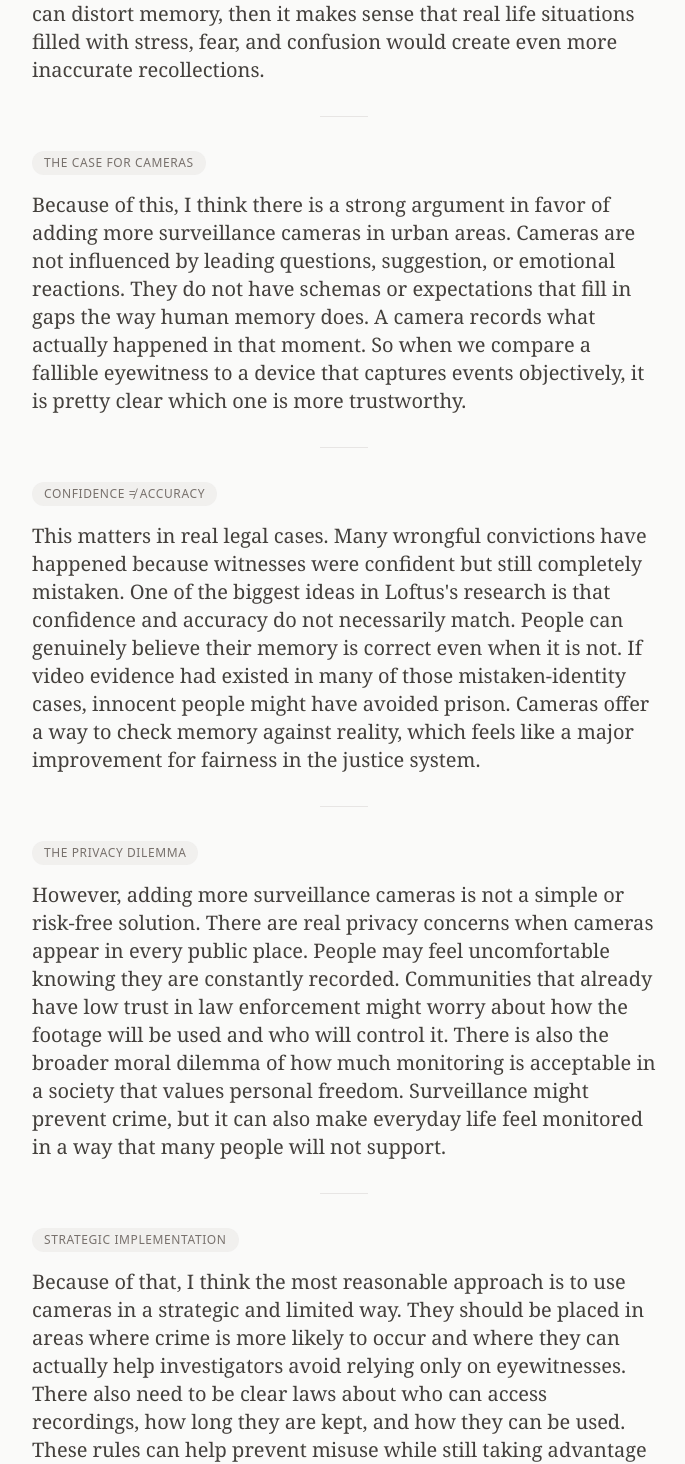
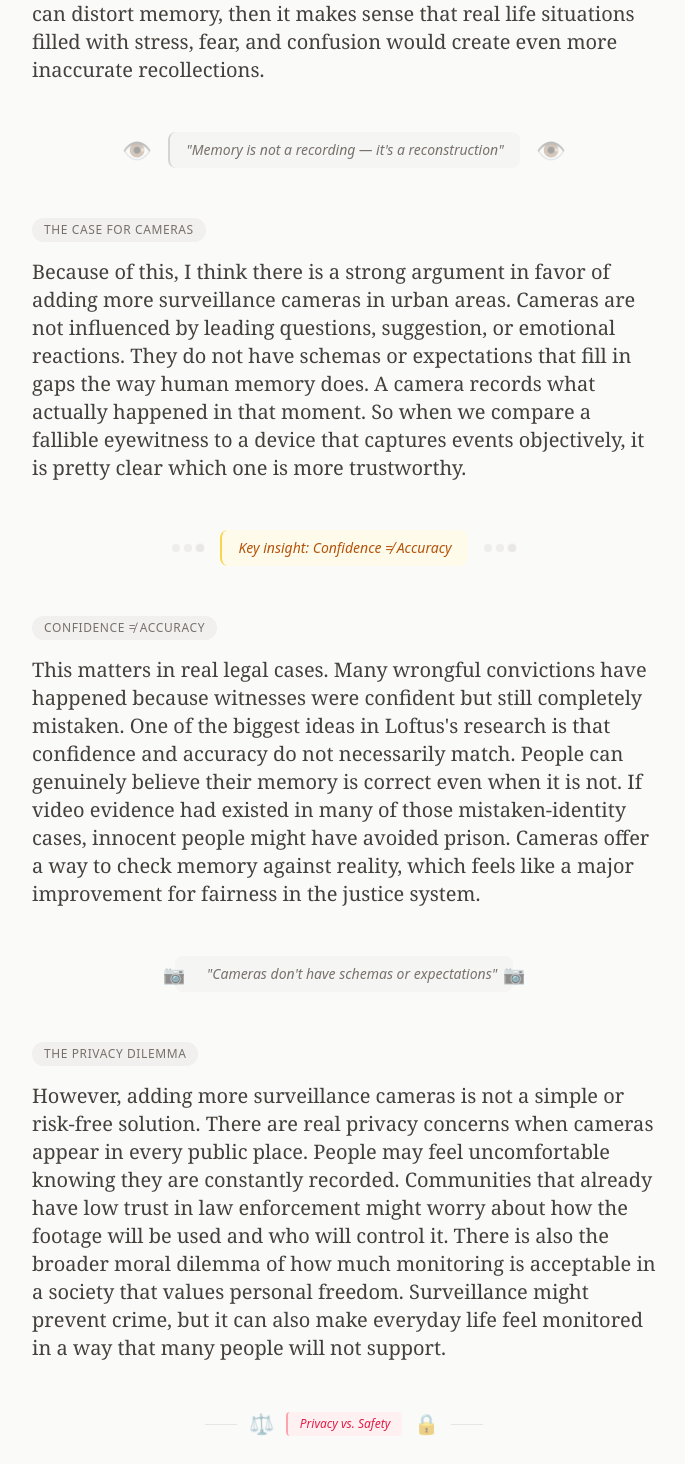
Before and after one commit to batmanhogwarts/jica-assessment, a React (Create React App) app: page /memories in a window 1280 px wide. Shown: the part 826-2290 px from the top of the page, without its empty margins (296-981 px from the left). Built offline with nearby package versions, Linux system fonts and the light colour scheme.

Commit message:
Update ThanksMemories.jsx

```diff
--- a/src/ThanksMemories.jsx
+++ b/src/ThanksMemories.jsx
@@ -144,7 +144,7 @@ const ThanksForTheMemoriesPage = () => {
         {essayContent.map((section, index) => (
           <section
             key={section.id}
-            className="essay-section mb-8"
+            className="essay-section mb-12"
           >
             {/* Section highlight phrase */}
             <div className="mb-4">
@@ -158,10 +158,72 @@ const ThanksForTheMemoriesPage = () => {
               {section.content}
             </p>
 
-            {/* Decorative divider (except last) */}
+            {/* Decorative elements between sections */}
             {index < essayContent.length - 1 && (
-              <div className="mt-8 flex items-center justify-center">
-                <div className="w-12 h-px bg-stone-200" />
+              <div className="mt-12 mb-4">
+                {/* Callout quotes and animated elements */}
+                {index === 0 && (
+                  <div className="flex items-center justify-center gap-4">
+                    <div className="memory-fragment text-2xl opacity-40">👁️</div>
+                    <div className="px-4 py-2 bg-stone-100 rounded-lg border-l-2 border-stone-300">
+                      <p className="text-sm text-stone-500 italic">"Memory is not a recording — it's a reconstruction"</p>
+                    </div>
+                    <div className="memory-fragment text-2xl opacity-40">👁️</div>
+                  </div>
+                )}
+                {index === 1 && (
+                  <div className="flex items-center justify-center gap-4">
+                    <div className="flex gap-1">
+                      {[...Array(3)].map((_, i) => (
+                        <div
+                          key={i}
+                          className="w-2 h-2 bg-stone-300 rounded-full"
+                          style={{ animation: `pulse 1.5s ease-in-out ${i * 0.2}s infinite` }}
+                        />
+                      ))}
+                    </div>
+                    <div className="px-4 py-2 bg-amber-50 rounded-lg border-l-2 border-amber-300">
+                      <p className="text-sm text-amber-700 italic">Key insight: Confidence ≠ Accuracy</p>
+                    </div>
+                    <div className="flex gap-1">
+                      {[...Array(3)].map((_, i) => (
+                        <div
+                          key={i}
+                          className="w-2 h-2 bg-stone-300 rounded-full"
+                          style={{ animation: `pulse 1.5s ease-in-out ${i * 0.2}s infinite` }}
+                        />
+                      ))}
+                    </div>
+                  </div>
+                )}
+                {index === 2 && (
+                  <div className="flex items-center justify-center">
+                    <div className="relative px-4 py-2 bg-stone-100 rounded-lg">
+                      <div className="absolute -left-3 top-1/2 -translate-y-1/2 text-lg camera-flash">📷</div>
+                      <p className="text-sm text-stone-500 italic pl-4">"Cameras don't have schemas or expectations"</p>
+                      <div className="absolute -right-3 top-1/2 -translate-y-1/2 text-lg camera-flash" style={{ animationDelay: '0.5s' }}>📷</div>
+                    </div>
+                  </div>
+                )}
+                {index === 3 && (
+                  <div className="flex items-center justify-center gap-3">
+                    <div className="w-8 h-px bg-stone-200" />
+                    <div className="text-xl opacity-50 balance-scale">⚖️</div>
+                    <div className="px-3 py-1 bg-rose-50 rounded border-l-2 border-rose-300">
+                      <p className="text-xs text-rose-600 italic">Privacy vs. Safety</p>
+                    </div>
+                    <div className="text-xl opacity-50 balance-scale" style={{ animationDelay: '0.5s' }}>🔒</div>
+                    <div className="w-8 h-px bg-stone-200" />
+                  </div>
+                )}
+                {index === 4 && (
+                  <div className="flex items-center justify-center">
+                    <div className="flex items-center gap-2 px-4 py-2 bg-emerald-50 rounded-lg border-l-2 border-emerald-300">
+                      <span className="text-lg">✓</span>
+                      <p className="text-sm text-emerald-700 italic">Strategic implementation is key</p>
+                    </div>
+                  </div>
+                )}
               </div>
             )}
           </section>
@@ -185,6 +247,41 @@ const ThanksForTheMemoriesPage = () => {
         @keyframes float {
           0%, 100% { transform: translateY(0) rotate(0deg); opacity: 0.3; }
           50% { transform: translateY(-20px) rotate(5deg); opacity: 0.6; }
+        }
+
+        @keyframes pulse {
+          0%, 100% { opacity: 0.3; transform: scale(1); }
+          50% { opacity: 0.8; transform: scale(1.2); }
+        }
+
+        @keyframes glitch {
+          0%, 90%, 100% { opacity: 0.4; transform: translate(0, 0); }
+          92% { opacity: 0.6; transform: translate(-2px, 1px); }
+          94% { opacity: 0.2; transform: translate(2px, -1px); }
+          96% { opacity: 0.7; transform: translate(-1px, -1px); }
+          98% { opacity: 0.3; transform: translate(1px, 1px); }
+        }
+
+        @keyframes cameraFlash {
+          0%, 90%, 100% { opacity: 0.5; }
+          95% { opacity: 1; }
+        }
+
+        @keyframes swing {
+          0%, 100% { transform: rotate(-3deg); }
+          50% { transform: rotate(3deg); }
+        }
+
+        .memory-fragment {
+          animation: glitch 3s ease-in-out infinite;
+        }
+
+        .camera-flash {
+          animation: cameraFlash 2s ease-in-out infinite;
+        }
+
+        .balance-scale {
+          animation: swing 2s ease-in-out infinite;
         }
 
         .essay-section {
```
